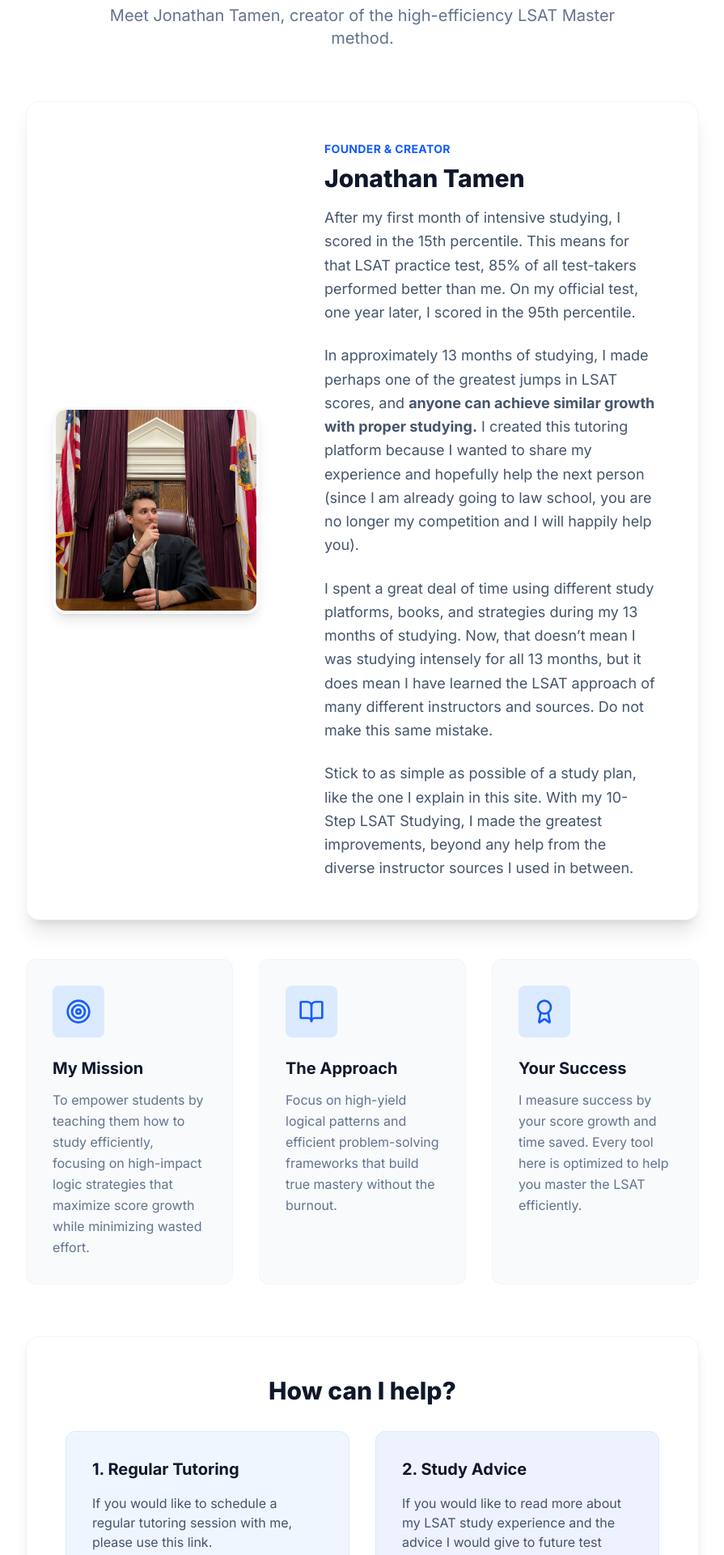
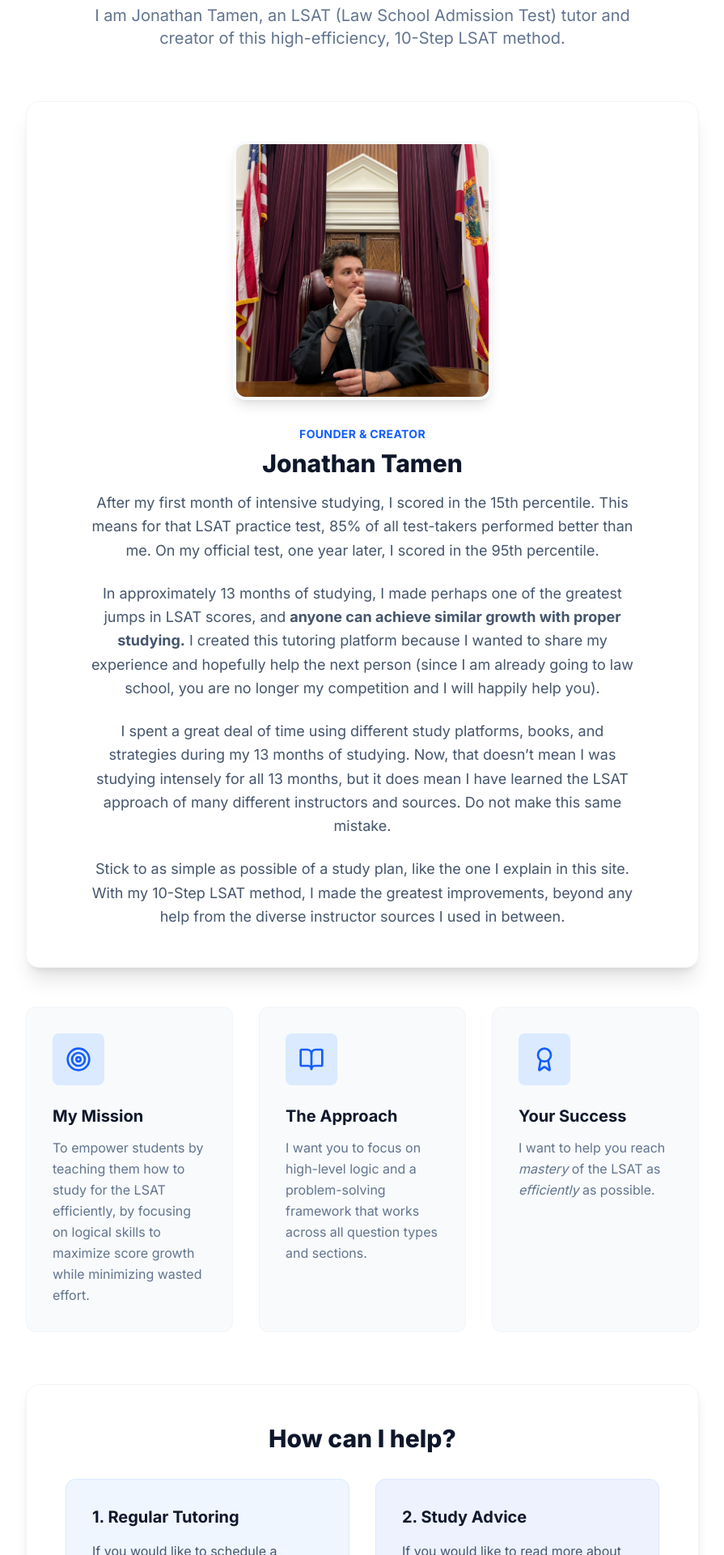
Before and after one commit to jonathantamen/LSAT-Game-Plan, a React (Vite) app: page /#/about in a window 1280 px wide. Shown: the part 300-2220 px from the top of the page at 81% size, without its empty margins (192-1087 px from the left). Built offline with nearby package versions, Linux system fonts and the light colour scheme; no server answers; the database is empty.

Commit message:
further changes to about page

```diff
--- a/src/pages/About.tsx
+++ b/src/pages/About.tsx
@@ -13,20 +13,20 @@ export function About() {
           About the Creator
         </h1>
         <p className="mt-4 text-xl text-slate-500 max-w-2xl mx-auto">
-          Meet Jonathan Tamen, creator of the high-efficiency LSAT Master method.
+          I am Jonathan Tamen, an LSAT (Law School Admission Test) tutor and creator of this high-efficiency, 10-Step LSAT method.
         </p>
       </div>
 
       <div className="bg-white rounded-2xl shadow-xl overflow-hidden border border-slate-100 mb-12 transform transition-all hover:shadow-2xl">
-        <div className="md:flex items-center gap-4">
-          <div className="md:flex-shrink-0 md:w-80 p-8">
+        <div className="flex flex-col items-center text-center p-8 md:p-12">
+          <div className="w-full max-w-xs mb-8">
             <img
               src="/profile.jpg"
               alt="Jonathan Tamen"
-              className="rounded-2xl shadow-lg w-full h-auto object-cover aspect-square border-4 border-slate-50"
+              className="rounded-2xl shadow-lg w-full h-auto object-cover aspect-square border-4 border-slate-50 mx-auto"
             />
           </div>
-          <div className="p-8 md:py-12 md:pr-12 flex flex-col justify-center">
+          <div className="max-w-2xl">
             <div className="uppercase tracking-wide text-sm text-blue-600 font-bold mb-2">
               Founder & Creator
             </div>
@@ -41,7 +41,7 @@ export function About() {
               I spent a great deal of time using different study platforms, books, and strategies during my 13 months of studying. Now, that doesn’t mean I was studying intensely for all 13 months, but it does mean I have learned the LSAT approach of many different instructors and sources. Do not make this same mistake.
             </p>
             <p className="text-slate-600 leading-relaxed text-lg">
-              Stick to as simple as possible of a study plan, like the one I explain in this site. With my 10-Step LSAT Studying, I made the greatest improvements, beyond any help from the diverse instructor sources I used in between.
+              Stick to as simple as possible of a study plan, like the one I explain in this site. With my 10-Step LSAT method, I made the greatest improvements, beyond any help from the diverse instructor sources I used in between.
             </p>
           </div>
         </div>
@@ -53,7 +53,7 @@ export function About() {
             <Target className="h-8 w-8 text-blue-600 group-hover:text-white transition-colors" />
           </div>
           <h3 className="text-xl font-bold text-slate-900 mb-3">My Mission</h3>
-          <p className="text-slate-500 leading-relaxed">To empower students by teaching them how to study efficiently, focusing on high-impact logic strategies that maximize score growth while minimizing wasted effort.</p>
+          <p className="text-slate-500 leading-relaxed">To empower students by teaching them how to study for the LSAT efficiently, by focusing on logical skills to maximize score growth while minimizing wasted effort.</p>
         </div>
 
         <div className="bg-slate-50 rounded-xl p-8 border border-slate-100 hover:bg-white hover:shadow-xl hover:-translate-y-1 transition-all duration-300 group">
@@ -61,7 +61,7 @@ export function About() {
             <BookOpen className="h-8 w-8 text-blue-600 group-hover:text-white transition-colors" />
           </div>
           <h3 className="text-xl font-bold text-slate-900 mb-3">The Approach</h3>
-          <p className="text-slate-500 leading-relaxed">Focus on high-yield logical patterns and efficient problem-solving frameworks that build true mastery without the burnout.</p>
+          <p className="text-slate-500 leading-relaxed"> I want you to focus on high-level logic and a problem-solving framework that works across all question types and sections.</p>
         </div>
 
         <div className="bg-slate-50 rounded-xl p-8 border border-slate-100 hover:bg-white hover:shadow-xl hover:-translate-y-1 transition-all duration-300 group">
@@ -69,7 +69,7 @@ export function About() {
             <Award className="h-8 w-8 text-blue-600 group-hover:text-white transition-colors" />
           </div>
           <h3 className="text-xl font-bold text-slate-900 mb-3">Your Success</h3>
-          <p className="text-slate-500 leading-relaxed">I measure success by your score growth and time saved. Every tool here is optimized to help you master the LSAT efficiently.</p>
+          <p className="text-slate-500 leading-relaxed">I want to help you reach <i>mastery</i> of the LSAT as <i>efficiently</i> as possible.</p>
         </div>
       </div>
 
@@ -78,14 +78,14 @@ export function About() {
         <div className="grid md:grid-cols-2 gap-8">
           <div className="bg-blue-50 rounded-xl p-8 border border-blue-100 hover:shadow-md transition-shadow">
             <h3 className="text-xl font-bold text-slate-900 mb-4 whitespace-nowrap">1. Regular Tutoring</h3>
-            <p className="text-slate-600 mb-6">If you would like to schedule a regular tutoring session with me, please use this link.</p>
+            <p className="text-slate-600 mb-6">If you would like to schedule a regular tutoring session with me, please use this link to schedule time in my Google calendar.</p>
             <a href="https://calendar.app.google/pWNGSULiryw7kTiG8" target="_blank" rel="noopener noreferrer" className="inline-flex items-center text-blue-600 font-bold hover:text-blue-700">
               Schedule a Session <ArrowRight className="ml-2 h-4 w-4" />
             </a>
           </div>
           <div className="bg-indigo-50 rounded-xl p-8 border border-indigo-100 hover:shadow-md transition-shadow">
             <h3 className="text-xl font-bold text-slate-900 mb-4 whitespace-nowrap">2. Study Advice</h3>
-            <p className="text-slate-600 mb-6">If you would like to read more about my LSAT study experience and the advice I would give to future test takers, please follow here.</p>
+            <p className="text-slate-600 mb-6">If you would like to read more about my LSAT study experience and the advice I would give to future test takers, please follow here to view my 10-Step LSAT method and more.</p>
             <Link to="/student" className="inline-flex items-center text-indigo-600 font-bold hover:text-indigo-700">
               Read More <ArrowRight className="ml-2 h-4 w-4" />
             </Link>
```
